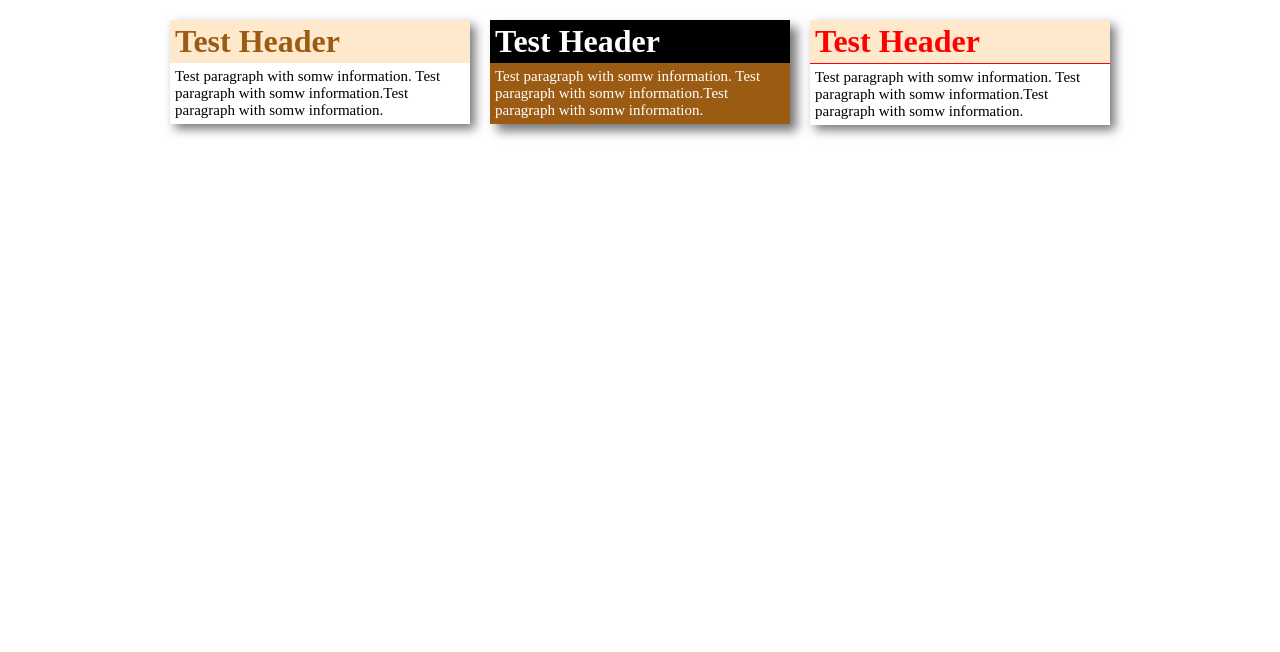
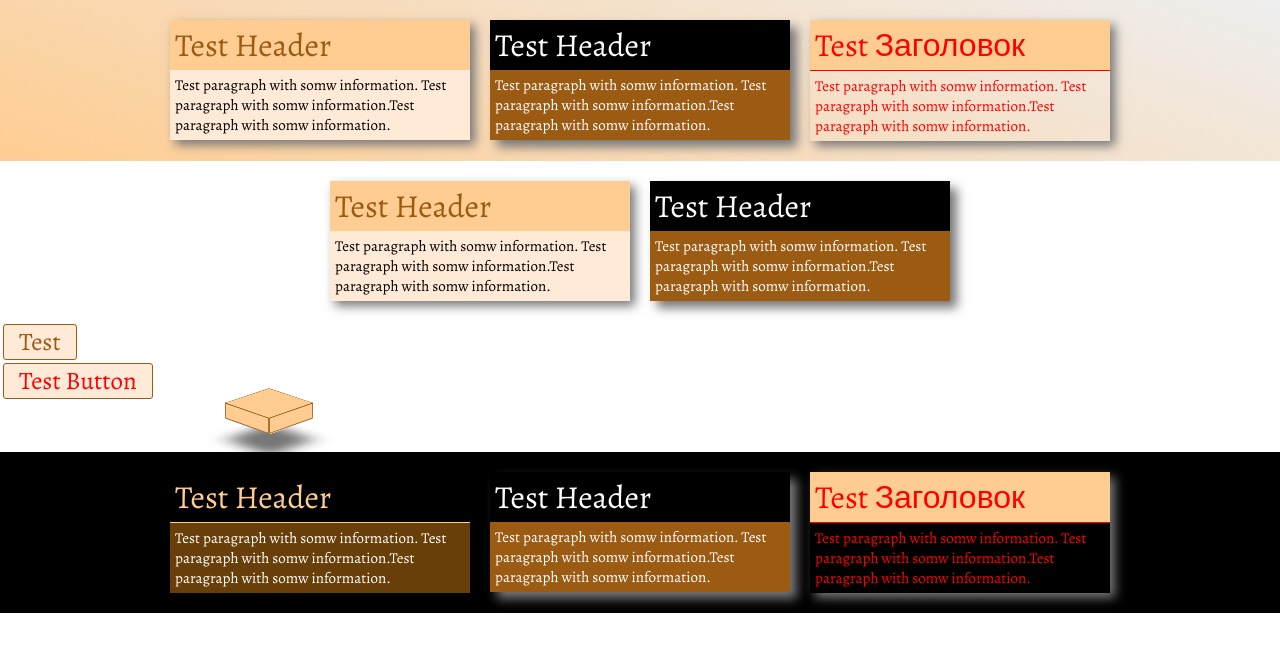
Before and after one commit to gitMykola/CyberSherlockCli, an Angular app: page / in a window 1280 px wide. Shown: the top 652 px of the page. Built offline with nearby package versions, Linux system fonts and the light colour scheme.

Commit message:
Start CyberSherlockCli styles

```diff
--- a/src/app/tcomp/tcomp_component.html
+++ b/src/app/tcomp/tcomp_component.html
@@ -1,11 +1,11 @@
-<div class="cysh-container cysh-flex-blocks-central">
-    <div class="cysh-card-light">
+<div class="cysh-container-dark-gradient cysh-flex-blocks-central">
+    <div class="cysh-card-light cysh-active-rotate">
         <div class="cysh-paragraph-info">
             <h1>Test Header</h1>
             <p>Test paragraph with somw information. Test paragraph with somw information.Test paragraph with somw information.</p>
         </div>
     </div>
-    <div class="cysh-card-light">
+    <div class="cysh-card-light cysh-active-rotate">
         <div class="cysh-paragraph-contrast">
             <h1>Test Header</h1>
             <p>Test paragraph with somw information. Test paragraph with somw information.Test paragraph with somw information.</p>
@@ -13,8 +13,52 @@
     </div>
     <div class="cysh-card-light">
         <div class="cysh-paragraph-error">
+            <h1>Test Заголовок</h1>
+            <p>Test paragraph with somw information. Test paragraph with somw information.Test paragraph with somw information.</p>
+        </div>
+    </div>
+</div>
+<div class="cysh-container cysh-flex-blocks-central">
+    <div class="cysh-card-light cysh-active-rotate">
+        <div class="cysh-paragraph-info">
+            <h1>Test Header</h1>
+            <p>Test paragraph with somw information. Test paragraph with somw information.Test paragraph with somw information.</p>
+        </div>
+    </div>
+    <div class="cysh-card-light cysh-active-rotate">
+        <div class="cysh-paragraph-contrast">
             <h1>Test Header</h1>
             <p>Test paragraph with somw information. Test paragraph with somw information.Test paragraph with somw information.</p>
         </div>
     </div>
 </div>
+<button class="cysh-button-default">Test</button>
+<button class="cysh-button-danger">Test Button</button>
+<div class="cysh-btn-3d">
+    <div>
+        <div class="b1"></div>
+        <div class="b2"></div>
+        <div class="b3"></div>
+        <div class="b4"></div>
+    </div>
+</div>
+<div class="cysh-container-dark cysh-flex-blocks-central">
+    <div class="cysh-card-light cysh-active-rotate">
+        <div class="cysh-paragraph-transparent">
+            <h1>Test Header</h1>
+            <p>Test paragraph with somw information. Test paragraph with somw information.Test paragraph with somw information.</p>
+        </div>
+    </div>
+    <div class="cysh-card-light cysh-active-rotate">
+        <div class="cysh-paragraph-contrast">
+            <h1>Test Header</h1>
+            <p>Test paragraph with somw information. Test paragraph with somw information.Test paragraph with somw information.</p>
+        </div>
+    </div>
+    <div class="cysh-card-light">
+        <div class="cysh-paragraph-error">
+            <h1>Test Заголовок</h1>
+            <p>Test paragraph with somw information. Test paragraph with somw information.Test paragraph with somw information.</p>
+        </div>
+    </div>
+</div>
--- a/src/styles.css
+++ b/src/styles.css
@@ -1,10 +1,41 @@
+@import url('https://fonts.googleapis.com/css?family=Alegreya');
+.cysh-button-default {
+  font-size: 25px;
+  display: block;
+  position: relative;
+  margin: 3px;
+  padding: 0 15px;
+  border: 1px solid #9c5b13;
+  border-radius: 3px;
+  background: #ffe9d7;
+  color: #9c5b13;
+  cursor: pointer;
+  transition: background 0.3s;
+}
+.cysh-button-default:hover {
+  background: #ffcd92;
+}
+.cysh-button-danger {
+  font-size: 25px;
+  display: block;
+  position: relative;
+  margin: 3px;
+  padding: 0 15px;
+  border: 1px solid #9c5b13;
+  border-radius: 3px;
+  background: #ffe9d7;
+  color: #9c5b13;
+  cursor: pointer;
+  transition: background 0.3s;
+  color: #f00;
+}
 .cysh-paragraph-info {
   color: #000;
   box-shadow: 5px 5px 10px #777;
 }
 .cysh-paragraph-info h1 {
   color: #9c5b13;
-  background: rgba(255, 154, 23, 0.22);
+  background: #ffcd92;
   margin: 0;
   padding: 3px 5px;
 }
@@ -12,14 +43,15 @@
   font-size: 15px;
   margin: 0;
   padding: 5px;
+  background: #ffe9d7;
 }
 .cysh-paragraph-error {
-  color: #000;
+  color: #f00;
   box-shadow: 5px 5px 10px #777;
 }
 .cysh-paragraph-error h1 {
   color: #f00;
-  background: rgba(255, 154, 23, 0.22);
+  background: #ffcd92;
   margin: 0;
   padding: 3px 5px;
   border-bottom: 1px solid #f00;
@@ -45,15 +77,36 @@
   padding: 5px;
   background: #9c5b13;
 }
+.cysh-paragraph-transparent {
+  color: #fff;
+}
+.cysh-paragraph-transparent h1 {
+  color: #ffcd92;
+  margin: 0;
+  padding: 3px 5px;
+  border-bottom: 1px solid #ffcd92;
+}
+.cysh-paragraph-transparent p {
+  font-size: 15px;
+  margin: 0;
+  padding: 5px;
+  background: rgba(255, 154, 23, 0.41);
+}
 .cysh-card-light {
   margin: 0;
   padding: 10px;
-  max-width: 300px;
+  width: 300px;
+}
+.cysh-active-rotate {
+  cursor: pointer;
   transition: transform 0.3s;
   transform: perspective(500px);
 }
-.cysh-card-light:hover {
-  transform: perspective(500px) rotateY(25deg);
+.cysh-active-rotate:hover {
+  transform: perspective(500px) translateZ(-10px) rotateY(25deg);
+}
+.cysh-transparent {
+  background: transparent;
 }
 .cysh-font {
   font-size: 25px;
@@ -73,6 +126,20 @@
   padding: 10px;
   margin: 0;
 }
+.cysh-container-dark {
+  display: inline;
+  position: relative;
+  padding: 10px;
+  margin: 0;
+  background: #000;
+}
+.cysh-container-dark-gradient {
+  display: inline;
+  position: relative;
+  padding: 10px;
+  margin: 0;
+  background: linear-gradient(200deg, #eee, #ffcd92);
+}
 .cysh-flex-blocks-central {
   display: flex;
   flex-flow: row wrap;
@@ -88,3 +155,62 @@ body {
   margin: 0;
   padding: 0;
 }
+@font-face {
+  font-family: cyshFont;
+  src: url('/assets/Raleway Thin.otf');
+}
+h1,
+h2,
+h3,
+h4,
+h5,
+h6,
+div,
+a,
+p,
+span,
+label,
+input,
+button {
+  font-family: "Alegreya", sans-serif;
+  font-weight: 100;
+}
+.cysh-btn-3d {
+  display: block;
+  position: relative;
+  width: 100px;
+  height: 50px;
+}
+.cysh-btn-3d div {
+  display: block;
+  position: absolute;
+  right: -100px;
+  transform: perspective(1500px);
+}
+.cysh-btn-3d div div {
+  display: block;
+  position: absolute;
+  background: #ffcd92;
+  border: 1px solid #9c5b13;
+  width: 60px;
+  transition: transform 0.3s;
+}
+.cysh-btn-3d div .b1 {
+  height: 15px;
+  transform: perspective(1500px) rotateX(-20deg) rotateY(45deg) translate3d(0px, 0px, 31px);
+}
+.cysh-btn-3d div .b2 {
+  height: 15px;
+  transform: perspective(1500px) rotateX(-20deg) rotateY(-45deg) translate3d(0px, 0px, 31px);
+}
+.cysh-btn-3d div .b3 {
+  height: 60px;
+  transform: perspective(1500px) rotateX(69deg) rotateZ(45deg) translate3d(0px, 0px, 32px);
+}
+.cysh-btn-3d div .b4 {
+  height: 60px;
+  transform: perspective(1500px) rotateX(69deg) rotateZ(45deg) translate3d(0px, 0px, 14px);
+  background: transparent;
+  border: none;
+  box-shadow: 40px 40px 20px #777;
+}
--- a/src/styles.less
+++ b/src/styles.less
@@ -1,13 +1,33 @@
 @color_main: #ff9a17;
-@color_main_light: rgba(255, 154, 23, 0.22);
+@color_main_transparent: rgba(255, 154, 23, 0.41);
+@color_main_light: rgb(255, 205, 146);
+@color_main_superlight: rgb(255, 233, 215);
 @color_main_dark: #9c5b13;
 @color_light: #fff;
 @color_dark: #000;
 @color_dark_grey: #777;
 @color_dark_light: #eee;
 @color_error: #f00;
-.cysh-button-default{};
-.cysh-button-danger{};
+.cysh-button-default{
+  .cysh-font;
+  display:block;
+  position:relative;
+  margin:3px;
+  padding:0 15px;
+  border:1px solid @color_main_dark;
+  border-radius: 3px;
+  background: @color_main_superlight;
+  color: @color_main_dark;
+  cursor:pointer;
+  transition: background 0.3s;
+};
+.cysh-button-default:hover{
+  background: @color_main_light;
+};
+.cysh-button-danger{
+  .cysh-button-default;
+  color: @color_error;
+};
 .cysh-button-circle{};
 .cysh-button-small{};
 .cysh-button-large{};
@@ -22,6 +42,7 @@
     .cysh-font-small;
     margin:0;
     padding: 5px;
+    background: @color_main_superlight;
   }
   color: @color_dark;
   box-shadow: 5px 5px 10px @color_dark_grey;
@@ -39,7 +60,7 @@
     margin:0;
     padding: 5px;
   }
-  color: @color_dark;
+  color: @color_error;
   box-shadow: 5px 5px 10px @color_dark_grey;
 };
 .cysh-paragraph-alert{};
@@ -59,22 +80,41 @@
   color: @color_light;
   box-shadow: 7px 7px 10px @color_dark_grey;
 };
-.cysh-paragraph-transparent{};
+.cysh-paragraph-transparent{
+  h1{
+    color: @color_main_light;
+    margin:0;
+    padding: 3px 5px;
+    border-bottom: 1px solid @color_main_light;
+  }
+  p{
+    .cysh-font-small;
+    margin:0;
+    padding: 5px;
+    background: @color_main_transparent;
+  }
+  color: @color_light;
+};
 .cysh-paragraph-transparent-light{};
 .cysh-paragraph-transparent-dark{};
 .cysh-card-light{
   margin:0;
   padding:10px;
-  max-width:300px;
+  width: 300px;
+};
+.cysh-active-rotate{
+  cursor:pointer;
   transition: transform 0.3s;
   transform: perspective(500px);
 };
-.cysh-card-light:hover{
-  transform: perspective(500px) rotateY(25deg);
+.cysh-active-rotate:hover{
+  transform: perspective(500px) translateZ(-10px) rotateY(25deg);
 };
 .cysh-card-dark{};
 .cysh-default{};
-.cysh-transparent{};
+.cysh-transparent{
+  background: transparent;
+};
 .cysh-transparent-light{};
 .cysh-transparent-dark{};
 .cysh-font{
@@ -97,6 +137,14 @@
   padding:10px;
   margin:0;
 };
+.cysh-container-dark{
+  .cysh-container;
+  background: @color_dark;
+};
+.cysh-container-dark-gradient{
+  .cysh-container;
+  background: linear-gradient(200deg, @color_dark_light, @color_main_light);
+};
 .cysh-flex-blocks-central{
   display:flex;
   flex-flow:row wrap;
@@ -115,3 +163,52 @@ html,body{
   margin:0;
   padding:0;
 }
+@font-face {
+  font-family: cyshFont;
+  src: url('/assets/Raleway Thin.otf');
+}
+@import url('https://fonts.googleapis.com/css?family=Alegreya');
+
+h1,h2,h3,h4,h5,h6,div,a,p,span,label,input,button{
+  font-family: "Alegreya", sans-serif;
+  font-weight:100;
+}
+.cysh-btn-3d{
+  display:block;
+  position: relative;
+  width: 100px;
+  height: 50px;
+  div{
+    div{
+      display:block;
+      position:absolute;
+      background: @color_main_light;
+      border: 1px solid @color_main_dark;
+      width:60px;
+      transition: transform 0.3s;
+    };
+    .b1{
+      height: 15px;
+      transform: perspective(1500px) rotateX(-20deg) rotateY(45deg) translate3d(0px,0px,31px);
+    };
+    .b2{
+      height: 15px;
+      transform: perspective(1500px) rotateX(-20deg) rotateY(-45deg) translate3d(0px,0px,31px);
+    };
+    .b3{
+      height: 60px;
+      transform: perspective(1500px) rotateX(69deg) rotateZ(45deg) translate3d(0px,0px,32px);
+    };
+    .b4{
+      height: 60px;
+      transform: perspective(1500px) rotateX(69deg) rotateZ(45deg) translate3d(0px,0px,14px);
+      background: transparent;
+      border: none;
+      box-shadow: 40px 40px 20px @color_dark_grey;
+    };
+    display:block;
+    position:absolute;
+    right:-100px;
+    transform: perspective(1500px);// rotateX(30deg);
+  }
+}
```
